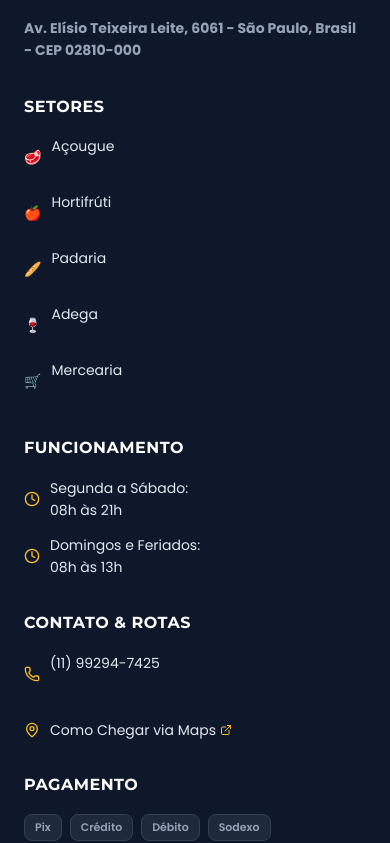
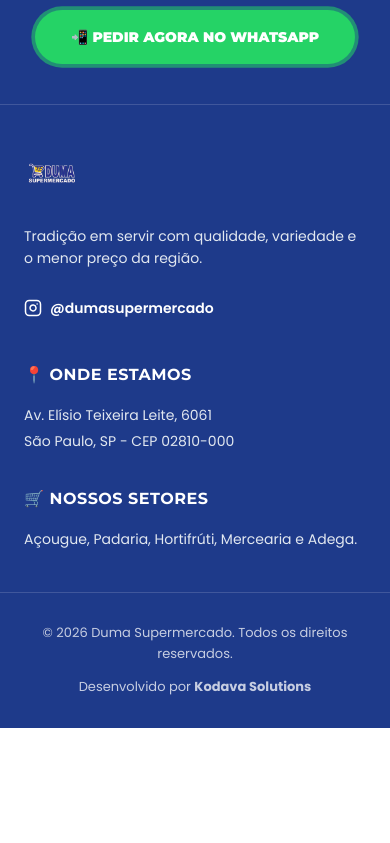
Before and after one commit to Kayqui-Dev/supermercado-duma, a React (Vite) app: page / in a window 390 px wide. Shown: the part 3843-4686 px from the top of the page. After the commit the page ends 4571 px from the top, so only its background shows below. Built offline with nearby package versions, Linux system fonts and the light colour scheme.

Commit message:
feat: redesenhar o rodapé seguindo o plano de alta conversão de 3 colunas e botão de CTA verde do WhatsApp

```diff
--- a/src/App.jsx
+++ b/src/App.jsx
@@ -19,6 +19,25 @@
 
 // Registra o ScrollTrigger no GSAP
 gsap.registerPlugin(ScrollTrigger);
+
+const InstagramIcon = ({ size = 24, ...props }) => (
+  <svg
+    xmlns="http://www.w3.org/2000/svg"
+    width={size}
+    height={size}
+    viewBox="0 0 24 24"
+    fill="none"
+    stroke="currentColor"
+    strokeWidth="2"
+    strokeLinecap="round"
+    strokeLinejoin="round"
+    {...props}
+  >
+    <rect width="20" height="20" x="2" y="2" rx="5" ry="5" />
+    <path d="M16 11.37A4 4 0 1 1 12.63 8 4 4 0 0 1 16 11.37z" />
+    <line x1="17.5" x2="17.51" y1="6.5" y2="6.5" />
+  </svg>
+);
 
 function App() {
   // Configurações Globais
@@ -780,89 +799,67 @@
 
       {/* FOOTER */}
       <footer className="main-footer" id="contato">
+        <div className="container footer-cta-section">
+          <h2>Pronto para economizar? Faça seu pedido sem sair de casa.</h2>
+          <a
+            href={`${whatsappBaseUrl}?text=${encodeURIComponent('Olá! Gostaria de fazer o seguinte pedido do catálogo.')}`}
+            target="_blank"
+            rel="noopener noreferrer"
+            className="footer-cta-btn"
+          >
+            📲 PEDIR AGORA NO WHATSAPP
+          </a>
+        </div>
+
         <div className="container footer-grid">
-          {/* Coluna 1: Marca com Logo */}
+          {/* Coluna 1: Marca */}
           <div className="footer-col">
             <div className="footer-logo-wrapper" style={{ marginBottom: '16px' }}>
               <img
                 src="/assets/logo-white.png"
                 alt="Duma Supermercado Logo"
                 className="footer-logo-img"
-                style={{ height: '50px', objectFit: 'contain' }}
+                style={{ height: '56px', objectFit: 'contain' }}
               />
             </div>
-            <p style={{ marginBottom: '16px' }}>
-              Tradição em servir com qualidade, variedade e o menor preço da região de São Paulo.
+            <p style={{ marginBottom: '16px', color: '#E2E8F0' }}>
+              Tradição em servir com qualidade, variedade e o menor preço da região.
             </p>
-            <p><strong>{address}</strong></p>
+            <a
+              href="https://instagram.com/dumasupermercado"
+              target="_blank"
+              rel="noopener noreferrer"
+              className="footer-instagram-link"
+              style={{ display: 'inline-flex', alignItems: 'center', gap: '8px', color: '#ffffff', textDecoration: 'none', fontWeight: 600, fontSize: '14px' }}
+            >
+              <InstagramIcon size={18} style={{ color: '#ffffff' }} />
+              @dumasupermercado
+            </a>
           </div>
 
-          {/* Coluna 2: Navegação Rápida (Setores) */}
+          {/* Coluna 2: Localização */}
           <div className="footer-col">
-            <h4>Setores</h4>
-            <ul className="footer-links">
-              {setores.map(setor => (
-                <li key={setor.id}>
-                  <span style={{ fontSize: '14px' }}>{setor.emoji}</span>
-                  <a
-                    href={`#cat-${setor.id}`}
-                    onClick={(e) => {
-                      e.preventDefault();
-                      scrollToCategory(setor.id);
-                    }}
-                  >
-                    {setor.nome}
-                  </a>
-                </li>
-              ))}
-            </ul>
+            <h4>📍 Onde Estamos</h4>
+            <p style={{ color: '#E2E8F0', lineHeight: '1.8' }}>
+              Av. Elísio Teixeira Leite, 6061<br />
+              São Paulo, SP - CEP 02810-000
+            </p>
           </div>
 
-          {/* Coluna 3: Funcionamento */}
+          {/* Coluna 3: Nossos Setores */}
           <div className="footer-col">
-            <h4>Funcionamento</h4>
-            <ul className="footer-links">
-              <li>
-                <Clock size={16} />
-                <span>Segunda a Sábado:<br />08h às 21h</span>
-              </li>
-              <li>
-                <Clock size={16} />
-                <span>Domingos e Feriados:<br />08h às 13h</span>
-              </li>
-            </ul>
-          </div>
-
-          {/* Coluna 4: Contatos e Pagamentos */}
-          <div className="footer-col">
-            <h4>Contato &amp; Rotas</h4>
-            <ul className="footer-links" style={{ marginBottom: '20px' }}>
-              <li>
-                <Phone size={16} />
-                <a href={`${whatsappBaseUrl}`} target="_blank" rel="noopener noreferrer">
-                  {displayPhone}
-                </a>
-              </li>
-              <li>
-                <MapPin size={16} />
-                <a href={mapsLink} target="_blank" rel="noopener noreferrer" style={{ display: 'inline-flex', alignItems: 'center', gap: '4px' }}>
-                  Como Chegar via Maps <ExternalLink size={12} />
-                </a>
-              </li>
-            </ul>
-
-            <h4>Pagamento</h4>
-            <div className="payment-badges">
-              {['Pix', 'Crédito', 'Débito', 'Sodexo', 'Ticket Alimentação', 'VR', 'Dinheiro'].map(badge => (
-                <span className="payment-badge" key={badge}>{badge}</span>
-              ))}
-            </div>
+            <h4>🛒 Nossos Setores</h4>
+            <p style={{ color: '#E2E8F0', lineHeight: '1.8' }}>
+              Açougue, Padaria, Hortifrúti, Mercearia e Adega.
+            </p>
           </div>
         </div>
 
-        <div className="container footer-bottom">
+        <div className="container footer-bottom-bar">
           <p>&copy; 2026 Duma Supermercado. Todos os direitos reservados.</p>
-          <p>{address}</p>
+          <p>
+            Desenvolvido por <strong>Kodava Solutions</strong>
+          </p>
         </div>
       </footer>
 
--- a/src/index.css
+++ b/src/index.css
@@ -723,10 +723,51 @@
    ========================================================================== */
 
 .main-footer {
-  background-color: var(--brand-blue-dark);
-  color: #E2E8F0;
+  background-color: #1E3A8A; /* Azul sólido oficial da marca */
+  color: #ffffff;
   padding: 60px 0 30px 0;
   border-top: 6px solid var(--brand-yellow);
+}
+
+.footer-cta-section {
+  text-align: center;
+  padding-bottom: 40px;
+  border-bottom: 1px solid rgba(255, 255, 255, 0.15);
+  margin-bottom: 40px;
+}
+
+.footer-cta-section h2 {
+  font-family: var(--font-title);
+  font-size: clamp(1.4rem, 2.5vw + 0.5rem, 2rem);
+  font-weight: 800;
+  color: #ffffff;
+  margin-bottom: 20px;
+  text-transform: uppercase;
+}
+
+.footer-cta-btn {
+  display: inline-flex;
+  align-items: center;
+  justify-content: center;
+  background-color: var(--brand-green);
+  color: #ffffff;
+  font-family: var(--font-title);
+  font-weight: 900;
+  font-size: clamp(14px, 1.5vw, 16px);
+  text-transform: uppercase;
+  padding: 16px 36px;
+  border-radius: var(--radius-full);
+  text-decoration: none;
+  box-shadow: 0 10px 25px rgba(37, 211, 102, 0.4);
+  transition: all 0.3s cubic-bezier(0.25, 0.46, 0.45, 0.94);
+  animation: 2s ease-in-out infinite pulse-green;
+  min-height: 48px;
+}
+
+.footer-cta-btn:hover {
+  background-color: var(--brand-green-hover);
+  transform: translateY(-3px) scale(1.02);
+  box-shadow: 0 12px 30px rgba(37, 211, 102, 0.6);
 }
 
 .footer-grid {
@@ -734,30 +775,13 @@
   grid-template-cols: 1fr;
   gap: 32px;
   padding-bottom: 40px;
-  border-bottom: 1px solid #1E293B;
-}
-
-@media (min-width: 480px) {
-  .footer-grid {
-    grid-template-cols: repeat(2, 1fr);
-    gap: 32px;
-  }
 }
 
 @media (min-width: 768px) {
   .footer-grid {
-    grid-template-cols: 2fr 1fr 1fr 1.2fr; /* 4 colunas distribuídas perfeitamente na horizontal */
-    gap: 40px;
-  }
-}
-
-.footer-col h3 {
-  font-family: var(--font-title);
-  color: #ffffff;
-  font-size: 20px;
-  font-weight: 800;
-  margin-bottom: 16px;
-  text-transform: uppercase;
+    grid-template-cols: repeat(3, 1fr);
+    gap: 48px;
+  }
 }
 
 .footer-col h4 {
@@ -771,65 +795,38 @@
 }
 
 .footer-col p {
-  color: #94A3B8;
+  color: #E2E8F0;
   font-size: 14px;
   line-height: 1.6;
 }
 
-.footer-links {
-  list-style: none;
+.footer-instagram-link {
+  transition: all 0.2s ease;
+}
+
+.footer-instagram-link:hover {
+  opacity: 0.85;
+  transform: translateY(-1px);
+}
+
+.footer-bottom-bar {
   display: flex;
   flex-direction: column;
+  align-items: center;
   gap: 12px;
-  font-size: 14px;
-}
-
-.footer-links li {
-  display: flex;
-  align-items: center;
-  gap: 10px;
-}
-
-.footer-links a {
-  color: #E2E8F0;
-  text-decoration: none;
-  transition: color 0.15s ease;
-}
-
-.footer-links a:hover {
-  color: var(--brand-yellow);
-}
-
-.footer-links svg {
-  color: var(--brand-yellow);
-  flex-shrink: 0;
-}
-
-.payment-badges {
-  display: flex;
-  flex-wrap: wrap;
-  gap: 8px;
-  margin-top: 12px;
-}
-
-.payment-badge {
-  background-color: #1E293B;
-  color: #94A3B8;
-  padding: 4px 10px;
-  font-size: 11px;
-  font-weight: 600;
-  border-radius: var(--radius-sm);
-  border: 1px solid #334155;
-}
-
-.footer-bottom {
   padding-top: 30px;
+  border-top: 1px solid rgba(255, 255, 255, 0.15);
+  color: rgba(255, 255, 255, 0.75);
+  font-size: 13px;
   text-align: center;
-  font-size: 13px;
-  color: #64748B;
-  display: flex;
-  flex-direction: column;
-  gap: 8px;
+}
+
+@media (min-width: 768px) {
+  .footer-bottom-bar {
+    flex-direction: row;
+    justify-content: space-between;
+    text-align: left;
+  }
 }
 
 /* ==========================================================================
```
